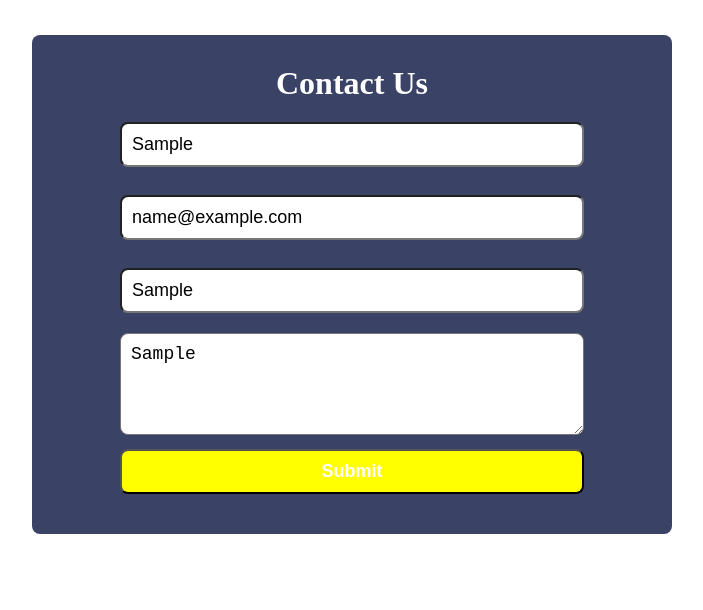
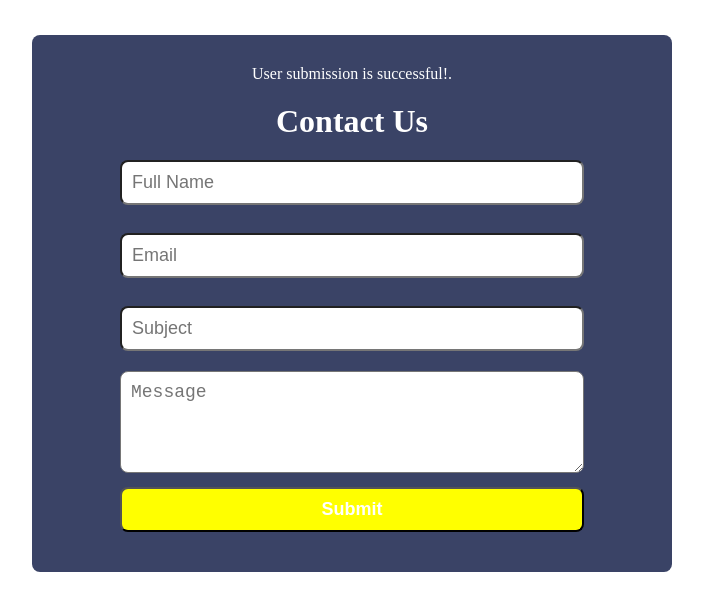
Before and after one commit to usiemeblessing/contact-us-form, a React (Create React App) app: page / in a window 1280 px wide. Both pictures are taken after typing "Sample", "name@example.com", "Sample", "Sample" into the empty fields and a click on the input 640 px from the left and 471 px from the top of the page. Shown: the top 610 px of the page, without its empty margins (288-991 px from the left). Built offline with nearby package versions, Linux system fonts and the light colour scheme.

Commit message:
modified Form.js

```diff
--- a/src/components/Form.js
+++ b/src/components/Form.js
@@ -1,6 +1,7 @@
 /** @format */
 
 import React from "react";
+import { useState } from "react";
 import { useForm } from "react-hook-form";
 import { yupResolver } from "@hookform/resolvers/yup";
 import * as yup from "yup";
@@ -13,32 +14,48 @@ const Form = () => {
 		message: yup.string().required(),
 	});
 
+	const [successMsg, setSuccessMsg] = useState("");
+	// const [post, setPost] = useState({
+	// 	name: "",
+	// 	email: "",
+	// 	subject: "",
+	// 	message:
+	// });
 	const {
 		register,
 		handleSubmit,
+		reset,
 		formState: { errors },
 	} = useForm({
 		resolver: yupResolver(schema),
 	});
 
-	const onSubmit = () => {};
+	const onSubmit = () => {
+		setSuccessMsg("User submission is successful!.");
+		reset();
+	};
+
+	// const handleInput = (event) => {
+
+	// }
 
 	return (
 		<form onSubmit={handleSubmit(onSubmit)}>
+			{successMsg && <p className="success-msg">{successMsg}</p>}
 			<h1>Contact Us</h1>
 			<input
 				type="text"
 				placeholder="Full Name"
 				{...register("fullName")}
 			></input>
-			<p>{errors.fullName?.message}</p>
+			<p className="error-msg">{errors.fullName?.message}</p>
 			<br></br>
 			<input
 				type="email"
 				placeholder="Email"
 				{...register("email")}
 			></input>
-			<p>{errors.email?.message}</p>
+			<p className="error-msg">{errors.email?.message}</p>
 			<br></br>
 			<input
 				type="text"
@@ -54,7 +71,7 @@ const Form = () => {
 				placeholder="Message"
 				{...register("message")}
 			></textarea>
-			<p>{errors.message?.message}</p>
+			<p className="error-msg">{errors.message?.message}</p>
 			<input type="submit" className="submit"></input>
 		</form>
 	);
--- a/src/styles/form.css
+++ b/src/styles/form.css
@@ -48,6 +48,11 @@ input {
 	font-weight: 600;
 }
 
-p {
+.error-msg {
 	color: red;
 }
+
+.success-msg {
+	color: white;
+	margin-bottom: 20px;
+}
```
Also changed, not shown: 1 other file (tests, documents, lock files or other folders).
